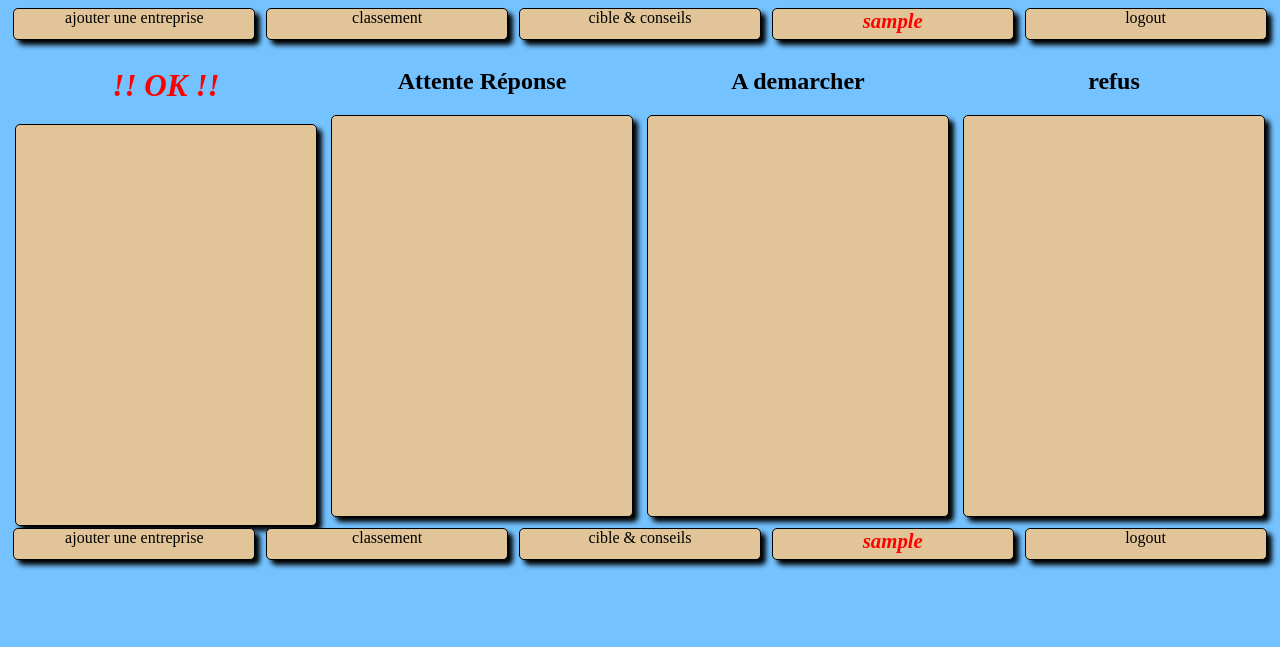
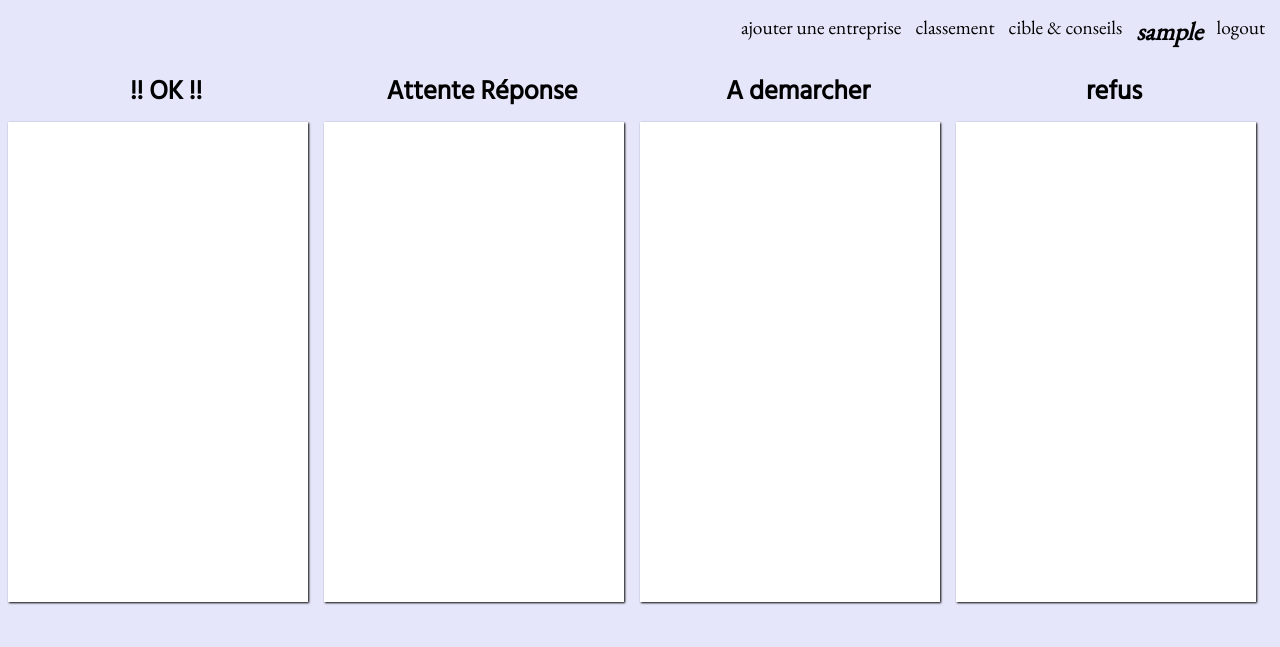
Before and after one commit to josubulus/first_code_project, a PHP site: page /classement.php in a window 1280 px wide. Shown: the top 647 px of the page. Run offline with PHP 8.4, Linux system fonts and the light colour scheme; the visitor is signed in with stand-in values (Sample User, id 1); data comes from the database, SQL or seed files in the repository.

Commit message:
finalisation de la nouvelle mise en page du menu, mise en page entreprise sur classement en cour

```diff
--- a/classement.php
+++ b/classement.php
@@ -37,34 +37,36 @@
                                             ?>
                                                      <!--TITRE de l'entreprise-->
 
-                                                     <p> <strong> <a href="notes.php?id_entreprise=<?php echo htmlspecialchars($entreprise['id']) ?>"><?php echo htmlspecialchars($entreprise['nom']) ?></a> : </strong><a class="bouton_statut" href="classement.php?suppr=1&amp;id_entreprise=<?php echo htmlspecialchars($entreprise['id']) ?>">SUPPR</a>
+
                                                      <form action="classement_post.php" method="post">
+                                                       <p> <strong> <a href="notes.php?id_entreprise=<?php echo htmlspecialchars($entreprise['id']) ?>"><?php echo htmlspecialchars($entreprise['nom']) ?></a> : </strong>
                                                        <select name="interret" id="interret">
                                                      <!--affichage en php des différente option selectionné en fonction de la bdd -->
                                                          <?php if ($entreprise['interret']==3) {
-                                                           echo '<option value="3" selected >très interressant</option>';
+                                                           echo '<option value="3" selected >fort</option>';
                                                          }
                                                          else {
-                                                           echo '<option value="3">très interressant</option>';
+                                                           echo '<option value="3">fort</option>';
                                                          }
                                                          if ($entreprise['interret']==2) {
-                                                           echo '<option value="2" selected>interressant</option>';
+                                                           echo '<option value="2" selected>moyen</option>';
                                                          }
                                                          else {
-                                                           echo '<option value="2">interressant</option>';
+                                                           echo '<option value="2">moyen</option>';
                                                          }
                                                          if ($entreprise['interret']==1) {
-                                                           echo '<option value="1" selected>juste un taf</option>';
+                                                           echo '<option value="1" selected>faible</option>';
                                                          }
                                                          else {
-                                                           echo '<option value="1">juste un taf</option>';
+                                                           echo '<option value="1">faible</option>';
                                                          }
                                                          ?>
-
+                                                        <input type="submit" name="submit" value="ok !!" />
                                                          <input type="text" name="id" id="hide" value=" <?php echo $entreprise['id'] ?> ">
                                                        </select>
-                                                       <input type="submit" name="submit" value="ok !!" />
+
                                                      </form><br />
+                                                     <a class="bouton_statut" href="classement.php?suppr=1&amp;id_entreprise=<?php echo htmlspecialchars($entreprise['id']) ?>">SUPPR</a>
                                                        <?php
 
                                                            if (isset($entreprise['notes']))
@@ -119,7 +121,7 @@
   <!---affichage des classements----->
     <section id="box_classement">
                 <?php
-                cadre(2,'<em>!! OK !!</em>');
+                cadre(2,'!! OK !!');
   //status : 1 2 3 4 = a demarcher, reponse imminente , attente réponse , refus
                 cadre(3,'Attente Réponse');
   //status : 1 2 3 4 = a demarcher, reponse imminente , attente réponse , refus
@@ -129,9 +131,7 @@
                 ?>
   </section><!--box classement--->
     <footer>
-      <nav>
-        <?php include('include/nav.php'); ?>
-      </nav>
+
     </footer>
   </body>
   </html>
--- a/conseils.php
+++ b/conseils.php
@@ -1,4 +1,4 @@
-<?php
+  <?php
 session_start();
 if (isset($_SESSION['page']) && $_SESSION['page'] == 'login_ok')
 {
@@ -16,10 +16,11 @@
 
      <body>
        <header>
-         <h1>Conseils et astuces sur les recherches en cours</h1>
+
          <nav>
            <?php include('include/nav.php'); ?>
          </nav>
+         <h1>Conseils et astuces sur les recherches en cours</h1>
        </header>
        <section><!--affichage conseils--->
          <?php
--- a/css/style.css
+++ b/css/style.css
@@ -1,7 +1,16 @@
+/*polices*/
+@import url('https://fonts.googleapis.com/css?family=EB+Garamond|Hind+Siliguri');
+/*
+font-family: 'Hind Siliguri', sans-serif;
+font-family: 'EB Garamond', serif;
+
+*/
 /*------mise en page générale : ---------*/
 body
 {
-background-color: rgb(116,194,255);
+background-color: rgb(230,230,250);
+font-family: 'EB Garamond';
+font-size: 1.1em;
 }
 strong
 {
@@ -12,10 +21,13 @@
 h1
 {
   text-align: center;
+  font-family: 'Hind Siliguri', sans-serif;
 }
 h2
 {
   text-align:center;
+  font-family: 'Hind Siliguri', sans-serif;
+  margin-bottom: 1px;
 }
 em
 {
@@ -43,8 +55,8 @@
 /*------formulaires  --------*/
 .box_formulaires{
   width:50%;
-  border-radius: 5px;
-  box-shadow: 2px 2px 3px black inset;
+  border-radius: 3px;
+  box-shadow: 1px 1px 2px black inset;
   background-color: rgb(191,191,191);
   margin:3%;
   padding: 25px;
@@ -68,54 +80,36 @@
 /*-----nav-------*/
 .menu
 {
+
   width:100%;
   height : 40px;
 
+  font-size: 1.1em;
   display:flex;
-  justify-content: space-around;
+  flex-direction: row;
+  justify-content: flex-end;
 
 }
-.bouton_menu
+.menu div{/*nom dans de chaque menu*/
+  padding:7px;
+}
+
+.lien_menu:hover
 {
-  border:1px black solid;
-  border-radius: 5px;
-  background-color: rgb(225,197,153);
-  width:95%;
-  height:30px;
-  margin: auto;
-  box-shadow: 5px 5px 5px black;
-
-  text-align: center;
-}
-.bouton_menu:hover
-{
-  border:1px black solid;
-  border-radius: 5px;
-  background-color: rgb(225,197,153);
-  width:95%;
-  height:30px;
-  margin: auto;
-  box-shadow: 1px 1px 4px black;
-
-  text-align: center;
-}
-.bouton_menu:active
-{
-  border:1px black solid;
-  border-radius: 5px;
-  background-color: rgb(225,197,153);
-  width:95%;
-  height:30px;
-  margin: auto;
-  box-shadow: 3px 3px 4px black;
-
-  text-align: center;
+  color: rgb(0,225,255);
 }
 .lien_menu
 {
   width: 50%;
   color: black;
   text-decoration: none;
+}
+.pseudo_menu{
+  color : black;
+  text-decoration: none;
+}
+.pseudo_menu:hover{
+  color: rgb(0,225,255);
 }
 /*----mise en page entreprise-------*/
 .bouton_statut
@@ -168,7 +162,7 @@
 #box_classement
 {
   width: 100%;
-  height: 480px;
+  height: 600px;
   display:flex;
   justify-content: space-between;
 }
@@ -179,15 +173,15 @@
 }
 .box_de_tris
 {
-  border:1px black solid;
-  border-radius: 5px;
-  background-color: rgb(225,197,153);
+  /*border:1px black solid;
+  border-radius: 5px;*/
+  background-color: rgb(255,255,255);
   width:95%;
-  height:400px;
-  margin: auto;
+  height:80%;
+  /*margin: auto;*/
   margin-top:10px;
   overflow: auto;
-  box-shadow: 5px 5px 5px black;
+  box-shadow: 1px 1px 2px black;
 }
 #acceptation_imminente
 {
--- a/include/nav.php
+++ b/include/nav.php
@@ -4,38 +4,38 @@
 <?php if (isset($_SESSION['page']) && $_SESSION['page']=="login_ok")
 {
 ?>
+<div>
   <a class="lien_menu" href="index.php">
-  <div class="bouton_menu">
         ajouter une entreprise
+  </a>
 </div>
+<div >
+  <a class="lien_menu" href="classement.php">
+      classement
    </a>
-<a class="lien_menu" href="classement.php">
-   <div class="bouton_menu">
-    classement
 </div>
+ <div>
+   <a class="lien_menu" href="conseils.php">
+      cible & conseils
    </a>
- <a class="lien_menu" href="conseils.php">
-   <div class="bouton_menu">
-    cible & conseils
  </div>
+ <div >
+   <a class="lien_menu" href="paramètres_du_compte.php">
+       <em class ="pseudo_menu"><?php echo htmlspecialchars($_SESSION['pseudo_membre']); ?></em>
    </a>
- <a class="lien_menu" href="paramètres_du_compte.php">
-   <div class="bouton_menu">
-     <em><?php echo htmlspecialchars($_SESSION['pseudo_membre']); ?></em>
  </div>
+ <div>
+   <a class="lien_menu" href="logout.php">
+      logout
    </a>
- <a class="lien_menu" href="logout.php">
-   <div class="bouton_menu">
-    logout
  </div>
- </a>
  <?php if (isset($_SESSION['id_membre']) && $_SESSION['id_membre'] == 5 ) {
    ?>
+   <div>
      <a class="lien_menu" href="admin.php">
-     <div class="bouton_menu">
         admin
+     </a>
    </div>
-   </a>
    <?php
  } ?>
 
@@ -43,11 +43,12 @@
 }
 else {
   ?>
+<div>
   <a class="lien_menu" href="inscription.php">
-    <div class="bouton_menu">
+
         log in (dev) / inscription
+  </a>
 </div>
-  </a>
   <?php
 } ?>
 
--- a/notes.php
+++ b/notes.php
@@ -104,7 +104,7 @@
               <a class="bouton_statut" href="notes_post.php?statut=1&amp;id_entreprise=<?php echo htmlspecialchars($info_entreprise['id']); ?>">a demarcher</a>
               <a class="bouton_statut" href="notes_post.php?statut=3&amp;id_entreprise=<?php echo htmlspecialchars($info_entreprise['id']); ?>">attente rep</a>
               <a class="bouton_statut" href="notes_post.php?statut=2&amp;id_entreprise=<?php echo htmlspecialchars($info_entreprise['id']); ?>">REPONSE OK IMMINANTE</a><br />
-              <p><em class="titre_info_entreprise">Notes et commentaires : </em></p><p><?php echo nl2br($info_entreprise['notes']); ?></p>
+              <p><em class="titre_info_entreprise">Notes et commentaires : </em></p><p><?php echo nl2br(htmlspecialchars($info_entreprise['notes'])); ?></p>
 
               </div>
 <?php } ?>
```
Also changed, not shown: class/Formulaire.php (+41 -12 lines), include/entreprise_form.php (deleted, +0 -44 lines), index.php (+11 -14 lines), inscription.php (+16 -25 lines). Lines whose indentation alone changed are shown as unchanged.
